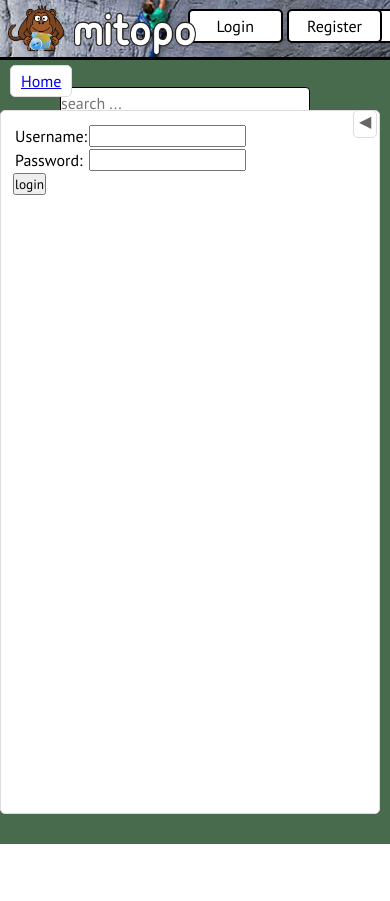
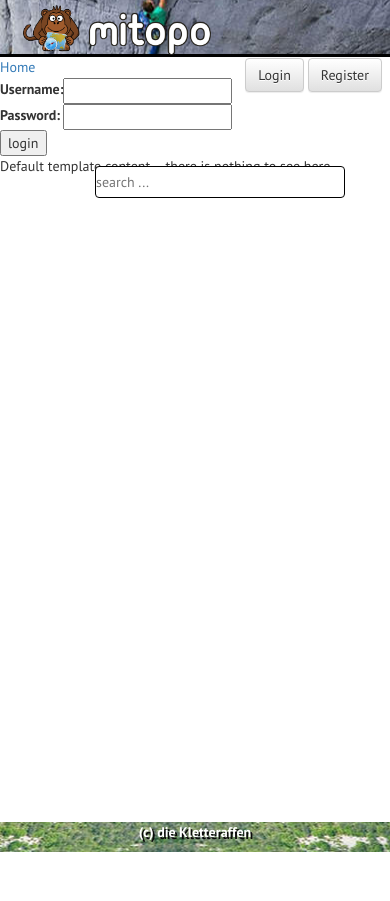
Before and after one commit to jakubfabian/topo, a Django app: page /users/login?next=/edit_spot/ in a window 390 px wide. Before the commit the page ends 844 px from the top, so only its background shows below. Run offline with Django 3.2, Linux system fonts and the light colour scheme; some libraries are stand-ins or nearby versions.

Commit message:
- change layout to bootstrap and remove some now unnecessary css + javascript - sidebar is not collapsible at the moment - check out mobile view in chrome browser (CTRL + SHIT + I, then little mobile icon in the upper left corner), still foobared though when browsing a wall or going to wall edit

```diff
--- a/bower.json
+++ b/bower.json
@@ -16,6 +16,7 @@
   "dependencies": {
     "select2": "^4.0.3",
     "jquery-ui": "^1.12.0",
-    "leaflet.markercluster": "0.5.0"
+    "leaflet.markercluster": "0.5.0",
+    "bootstrap": "3.3.7"
   }
 }
--- a/miroutes/static/miroutes/css/main3.css
+++ b/miroutes/static/miroutes/css/main3.css
@@ -1,94 +1,80 @@
 * {
     font-family: 'PT Sans', sans-serif;
-    margin: 0;
-    padding: 0;
 }
 
-html, body {
-    width: 100%;
-    background: #476b4c;
+html {
+    height: 100%;
 }
 
-#user-menu {
+html body {
+    height: 100%;
+    overflow: hidden;
+}
+
+html body #body-content {
     position: absolute;
+    top: 57px;
+    right: 0;
+    left: 0;
+    width: 100%;
+    height: 100%;
+}
+
+#header {
+    position: absolute;
+    left: 0;
+    right: 0;
     top: 0;
-    left: 0;
+    background-color: #4C4;
     height: 57px;
-    width: 100%;
     background: url('../../img/header2.jpg');
     background-position: right;
     border-bottom: 3px solid black;
-}
-
-.leaflet-top {
-    top: 20px;
-    right: 20px;
+    width: 100%;
 }
 
 #logo {
-    z-index: 55;
-    position: absolute;
+    position: relative;
     top: 5px;
     left: 8px;
     height: 50px;
 }
 
+.wall_route_list {
+    max-height: 200px;
+    overflow-y: auto;
+}
+
+.map-row {
+    height: calc(100% - 100px);
+}
+
+#content {
+    height: 100%;
+}
+
+#footer {
+    background: url('../../img/header2.jpg');
+    background-position: bottom;
+    text-align: center;
+    color: #ffffff;
+    font-weight: bold;
+    text-shadow: #0a0a0a 2px 2px;
+    height: 30px;
+}
+
 .leaflet-container, #wallmap {
-    position: absolute;
-    top: 58px;
-    bottom: 0;
-    left: 0;
-    right: 0;
     z-index: 1;
     background: url('../../img/map_bg.jpg');
     background-repeat: repeat;
+    height: 100%;
 }
 
-#footer {
-    display: none;
+#info-container {
+    overflow-y: auto;
 }
 
-/*#footer {*/
-/*position: absolute;*/
-/*z-index: 50;*/
-/*bottom: 0;*/
-/*height: 30px;*/
-/*background:red;*/
-/*left: 0;*/
-/*right: 0;*/
-/*}*/
-
-.mapobjects-info {
-    background: #ffffff;
-    position: absolute;
-    margin: 0 auto;
-    left: 0;
-    top: 110px;
-    bottom: 30px;
-    padding-left: 2px;
-    padding-bottom: 2px;
-    padding-top: 2px;
-    padding-right: 2px;
-    z-index: 1000;
-    border-radius: 5px;
-    border: solid 1px #dddddd;
-}
-
-#toggle_content {
-    color: #666666;
-    position: relative;
-    top: -3px;
-    height: 26px;
-    padding-left: 5px;
-    padding-right: 5px;
-    background: #ffffff;
-    z-index: 99000;
-    float: right;
-    border-radius: 5px;
-    border: solid 1px #dddddd;
-}
-
-.mapobjects-info ul {
+#info-container ul {
     list-style-type: none;
 }
 
@@ -96,34 +82,10 @@
     /*display: none !important;*/
 }
 
-#content {
-    width: 350px;
-    height: 100%;
-    box-sizing: border-box;
-    padding: 10px;
-    margin-top: 150px;
-    background: white;
-    border-radius: 5px;
-    overflow-y: auto;
-    display: block;
-}
-
-
-.mapobjects-info .inner_container {
-    min-width: 350px;
-    box-sizing: border-box;
-    padding: 10px;
-    background: white;
-    border-radius: 5px;
-    overflow-y: auto;
-    overflow-x: hidden;
-    display: block;
-}
-
 #search-container {
     position: absolute;
-    top: 87px;
-    right: 80px;
+    top: 10px;
+    right: 60px;
     width: 250px;
     z-index: 50;
     border-radius: 10px;
@@ -140,48 +102,12 @@
 }
 
 
-#breadcrumbs {
-    position: absolute;
-    top: 65px;
-    left: 10px;
-    padding: 5px;
-    padding-left: 10px;
-    padding-right: 10px;
-    z-index: 50;
-    background: #ffffff;
-    border-radius: 5px;
-    border: 1px solid #dddddd;
+#login-menu {
+    padding-top: 8px;
+    padding-right: 8px;
+    text-align: right;
 }
 
-
-#top_buttons {
-    position: absolute;
-    top: 9px;
-    left: 300px;
-}
-
-#login-menu {
-    position: absolute;
-    top: 9px;
-    right: 8px;
-}
-
-#top_buttons a, #login-menu a {
-    display: inline-block;
-    border-radius: 5px;
-    border: solid 2px black;
-    padding: 5px 12px 5px 12px;
-    width: 67px;
-    margin: 0;
-    text-align: center;
-    background: white;
-    text-decoration: none;
-    color: black;
-}
-
-#top_buttons a:hover, #login-menu a:hover {
-    background: #c8d9cc;
-}
 .loginname {
     font-weight: bold;
     color: #ffffff;
--- a/templates/base.html
+++ b/templates/base.html
@@ -1,5 +1,5 @@
 <!DOCTYPE html>
-<html>
+<html lang="en">
 
 {% load static %}
 
@@ -12,129 +12,72 @@
 
     </title>
 
+    <meta name="viewport" content="width=device-width, initial-scale=1">
+
     {% block extra_assets %}{% endblock %}
 
-    <link href="{% static "miroutes/bower_components/select2/dist/css/select2.min.css" %}" rel="stylesheet"/>
+    <link href="{% static "miroutes/bower_components/select2/dist/css/select2.min.css" %}" type="text/css"
+          rel="stylesheet"/>
     <link href="{% static "miroutes/bower_components/leaflet.markercluster/dist/MarkerCluster.css" %}"
-          rel="stylesheet"/>
+          type="text/css" rel="stylesheet"/>
     <link href="{% static "miroutes/bower_components/leaflet.markercluster/dist/MarkerCluster.Default.css" %}"
-          rel="stylesheet"/>
+          type="text/css" rel="stylesheet"/>
     <script type="text/javascript" src={% static "miroutes/bower_components/jquery/dist/jquery.min.js" %}></script>
     <script type="text/javascript" src={% static "miroutes/bower_components/jquery-ui/jquery-ui.min.js" %}></script>
     <script type="text/javascript" src="{% static "miroutes/bower_components/select2/dist/js/select2.js" %}"></script>
     <script type="text/javascript"
             src="{% static "miroutes/bower_components/leaflet.markercluster/dist/leaflet.markercluster.js" %}"></script>
+    <link href="{% static "miroutes/bower_components/bootstrap/dist/css/bootstrap.min.css" %}" type="text/css"
+          rel="stylesheet"/>
+    <link href="{% static "miroutes/bower_components/bootstrap/dist/css/bootstrap-theme.min.css" %}" type="text/css"
+          rel="stylesheet"/>
+    <script type="text/javascript"
+            src="{% static "miroutes/bower_components/bootstrap/dist/js/bootstrap.min.js" %}"></script>
 
     {% block main-css %}
         <link href='https://fonts.googleapis.com/css?family=PT+Sans:400,700' rel='stylesheet' type='text/css'>
         <link rel="stylesheet" href={% static "miroutes/css/main3.css" %}/>
     {% endblock %}
 
-    <script type="text/javascript">
-        <!--
-        $.fn.extend({
-            toggleText: function (a, b) {
-                if (this.text() == a) {
-                    this.text(b);
-                }
-                else {
-                    this.text(a)
-                }
-            }
-        });
-        $(document).ready(function () {
-            $('#toggle_content').click(function (val) {
-                $('.inner_container').toggle("slide", {"direction": "left"});
-                $('#toggle_content').toggleText("◀", "▶");
-            });
-        });
-
-        -->
-    </script>
-
 </head>
 
 <body>
-<div id="contentcontainer">
 
 {% block header %}
-
-
-        <div id="user-menu">
+    <div id="header" class="container">
+        <div class="row">
+            <div class="col-md-3">
                 <a href="/miroutes">
                     <img id="logo" src="{% static "miroutes/img/logo.png" %}"/>
                 </a>
-            <div id="top_buttons">
-                {% block top_buttons %}
-                    <a id="add_spot_button" href="{% url 'add_spot' %}">&#10133; Spot</a>
-                {% endblock %}
             </div>
-            <div id="login-menu">
+
+            <div id="login-menu" class="col-md-9">
                 {% if user.is_anonymous %}
-                    <a id="login_button" href="{% url 'django.contrib.auth.views.login' %}?next={{ request.path }}">Login</a>
-                    <a id="register_button" href="{% url 'users.views.register' %}">Register</a>
+                    <a id="login_button" class="btn btn-default"
+                       href="{% url 'django.contrib.auth.views.login' %}?next={{ request.path }}">Login</a>
+                    <a id="register_button" class="btn btn-default" href="{% url 'users.views.register' %}">Register</a>
                 {% else %}
                     <span class="loginname">User: {{ user }} &lt;{{ user.email }}&gt;</span>
                     &nbsp;
-                    <a id="logout_button" href="{% url 'django.contrib.auth.views.logout' %}?next={{ request.path }}">logout</a>
+                    <a id="logout_button" class="btn btn-default"
+                       href="{% url 'django.contrib.auth.views.logout' %}?next={{ request.path }}">logout</a>
                     &nbsp;&nbsp;
                 {% endif %}
             </div>
-
-            <div id="search-container">
-
-
-                <select id="search-field" multiple="multiple">
-                </select>
-                <script type="text/javascript">
-
-                    function formatRepo(repo) {
-                        return repo.name;
-                    }
-
-                    function formatRepoSelection(repo) {
-                        return repo.name;
-                    }
-
-                    $search_field = $('#search-field')
-                    $search_field.select2({
-                        placeholder: 'search ...',
-                        debug: true,
-                        ajax: {
-                            url: "http://{{ request.get_host }}/miroutes/search/",
-                            dataType: 'json',
-                            quietMillis: 100,
-                            minimumInputLength: 1,
-                            data: function (params) {
-                                return {
-                                    q: params.term, // search term
-                                    page: params.page
-                                };
-                            },
-                            results: function (data) {
-                                console.log(data);
-                                return {
-                                    results: data.items
-                                };
-                            }
-                        }
-                    });
-
-                    $search_field.on("select2:select", function (entry) {
-                        location.href = entry.params.data.url
-                    });
-                    $('#search-field').focus();
-                </script>
-
         </div>
-
-            <div id="breadcrumbs">
-                {% include "breadcrumbs.html" %}
     </div>
 
 
-        </div> <!-- user menu -->
-
+{% endblock %}
+<div id="body-content">
+    <div class="row">
+        <div class="col-md-3">
+            {% include "breadcrumbs.html" %}
+        </div>
+        <div class="col-md-9">
+            {% block infobar %}
+            {% endblock %}
             <div id="messages">
                 {% if messages %}
                     <ul class="messages">
@@ -144,20 +87,10 @@
                     </ul>
                 {% endif %}
             </div>
-
-    {% endblock %}
-
-
-
-
-
-    <div id="content">
-        {% block content %}Default template content -- there is nothing to see here...{% endblock %}
         </div>
-    <div class="mapobjects-info">
-        <div id="toggle_content">◀</div>
-
-        <div class="inner_container">
+    </div>
+    <div class="row map-row">
+        <div id="info-container" class="col-md-3">
             {% if show_edit_pane %}
 
                 <div id="edit_pane">
@@ -168,14 +101,23 @@
             {% block mapobjects_info %}
             {% endblock %}
         </div>
+        <div id="content" class="col-md-9">
+            {% include "search_container.html" %}
+
+            {% block content %}Default template content -- there is nothing to see here...{% endblock %}
         </div>
-
     </div>
+    <div id="footer" class="row">
+        <div class="col-md-12">
 
             {% block footer %}
-    <div id="footer">
                 (c) die Kletteraffen
                 </div>
             {% endblock %}
+    </div>
+</div>
+</div>
+
+
 </body>
 </html>
```
Also changed, not shown: edit_spot/static/edit_spot/css/main.css (+17 -4 lines), edit_spot/templates/edit_spot/add_route.html (+22 -22 lines), edit_spot/templates/edit_spot/add_spot.html (+7 -3 lines), edit_spot/templates/edit_spot/draw_routes.html (+0 -11 lines), miroutes/management/commands/insertfields.py (+43 -23 lines), miroutes/templates/miroutes/index.html (+9 -7 lines), miroutes/templates/miroutes/spot_detail.html (+4 -4 lines), miroutes/templates/miroutes/wall_detail.html (+14 -27 lines), mitopo/tests/test_add_spot.py (+9 -2 lines), templates/search_container.html (added, +46 -0 lines), miroutes/static/miroutes/img/body_bg.jpg (added). Lines whose indentation alone changed are shown as unchanged.
